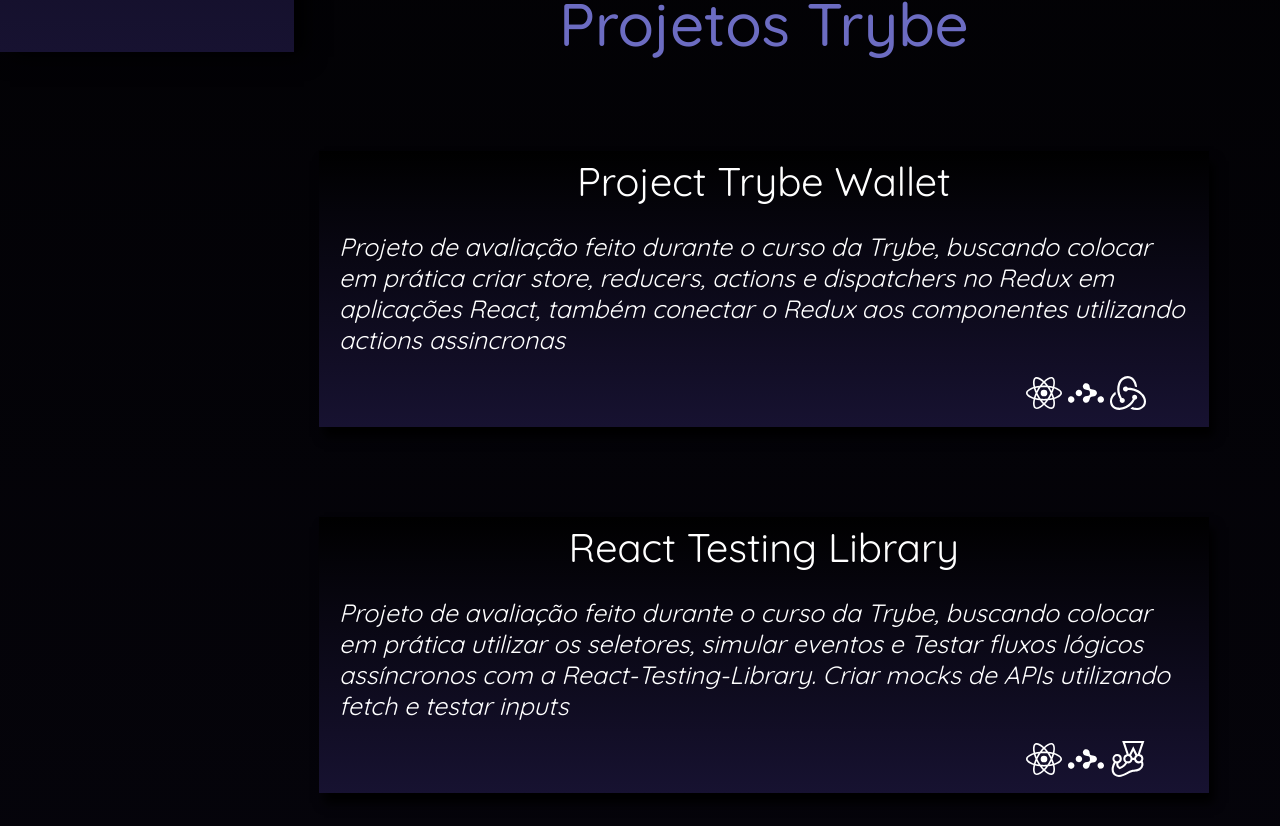
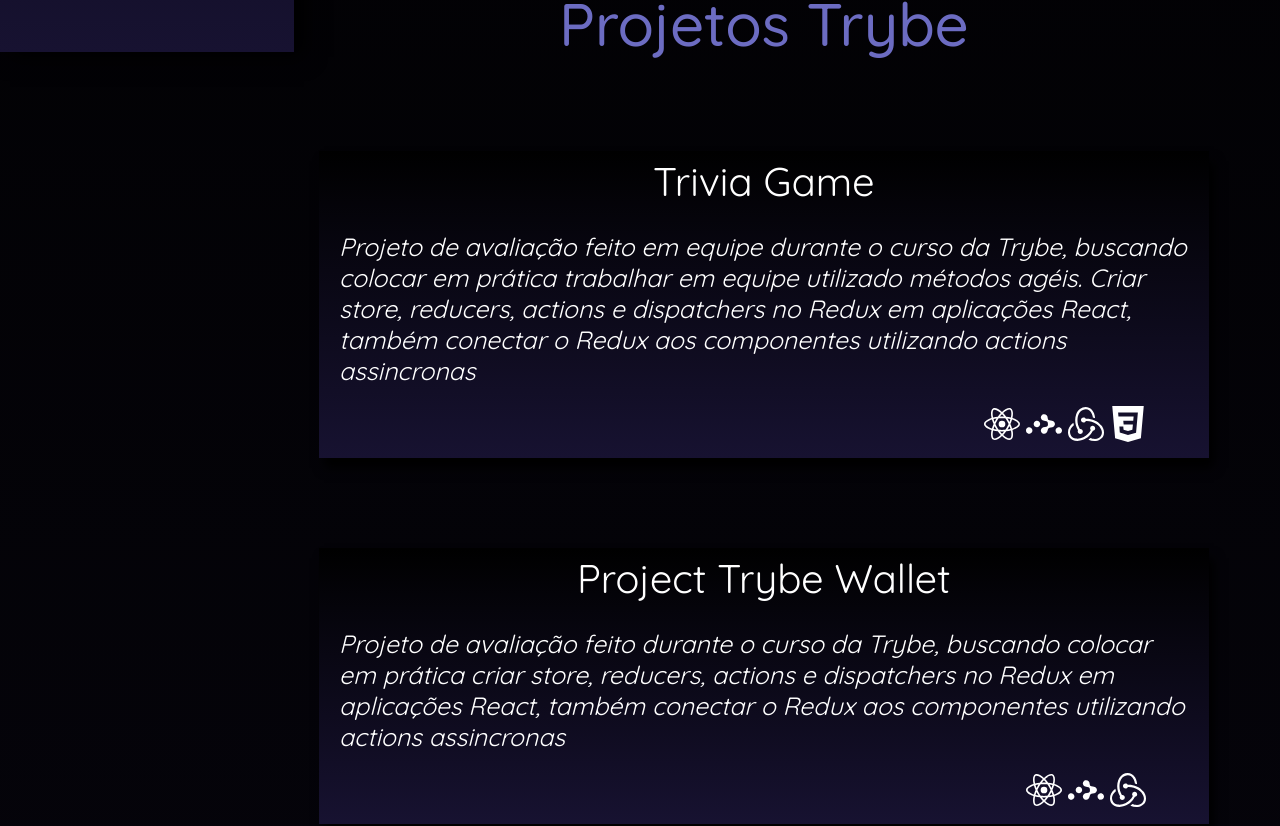
Before and after one commit to Gonzagadavid/portfolio, a React (Create React App) app: page /projetos_cursos/projetos-trybe in a window 1280 px wide. Shown: the part 748-1574 px from the top of the page. Built offline with nearby package versions, Linux system fonts and the light colour scheme.

Commit message:
adicionado projeto trivia game desenvolvido durante o curso da trybe

```diff
--- a/src/data/projects/trybeProjects.js
+++ b/src/data/projects/trybeProjects.js
@@ -1,6 +1,12 @@
 const trybeProjects = {
   titleCourse: 'Projetos Trybe',
   projects: [
+    {
+      title: 'Trivia Game',
+      tec: 'react reactRouter redux css',
+      description: 'Projeto de avaliação feito em equipe durante o curso da Trybe, buscando colocar em prática trabalhar em equipe utilizado métodos agéis. Criar store, reducers, actions e dispatchers no Redux em aplicações React, também conectar o Redux aos componentes utilizando actions assincronas',
+      path: 'https://github.com/Gonzagadavid/trivia-game',
+    },
     {
       title: 'Project Trybe Wallet',
       tec: 'react reactRouter redux',
```
